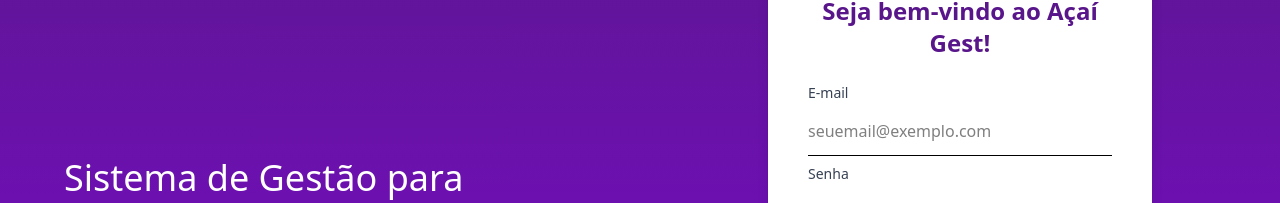
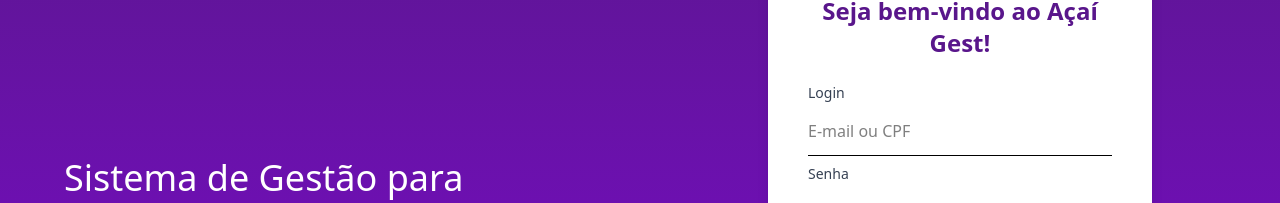
Before and after one commit to RonaldDias/acai-gest, a Vue app: page / in a window 1280 px wide. Shown: the part 176-379 px from the top of the page. Built offline with nearby package versions, Linux system fonts and the light colour scheme; no server answers.

Commit message:
fix: corrigida forma de login para email ou cpf

```diff
--- a/src/views/LoginView.vue
+++ b/src/views/LoginView.vue
@@ -102,12 +102,12 @@
         </p>
 
         <div class="mb-2">
-          <label class="block text-sm text-gray-700 mb-1">E-mail</label>
+          <label class="block text-sm text-gray-700 mb-1">Login</label>
           <input
-            type="email"
+            type="text"
             v-model="email"
             class="w-full border-b py-3 focus:outline-none focus:border-purple-700 disabled:opacity-50"
-            placeholder="seuemail@exemplo.com"
+            placeholder="E-mail ou CPF"
           />
         </div>
 
```
